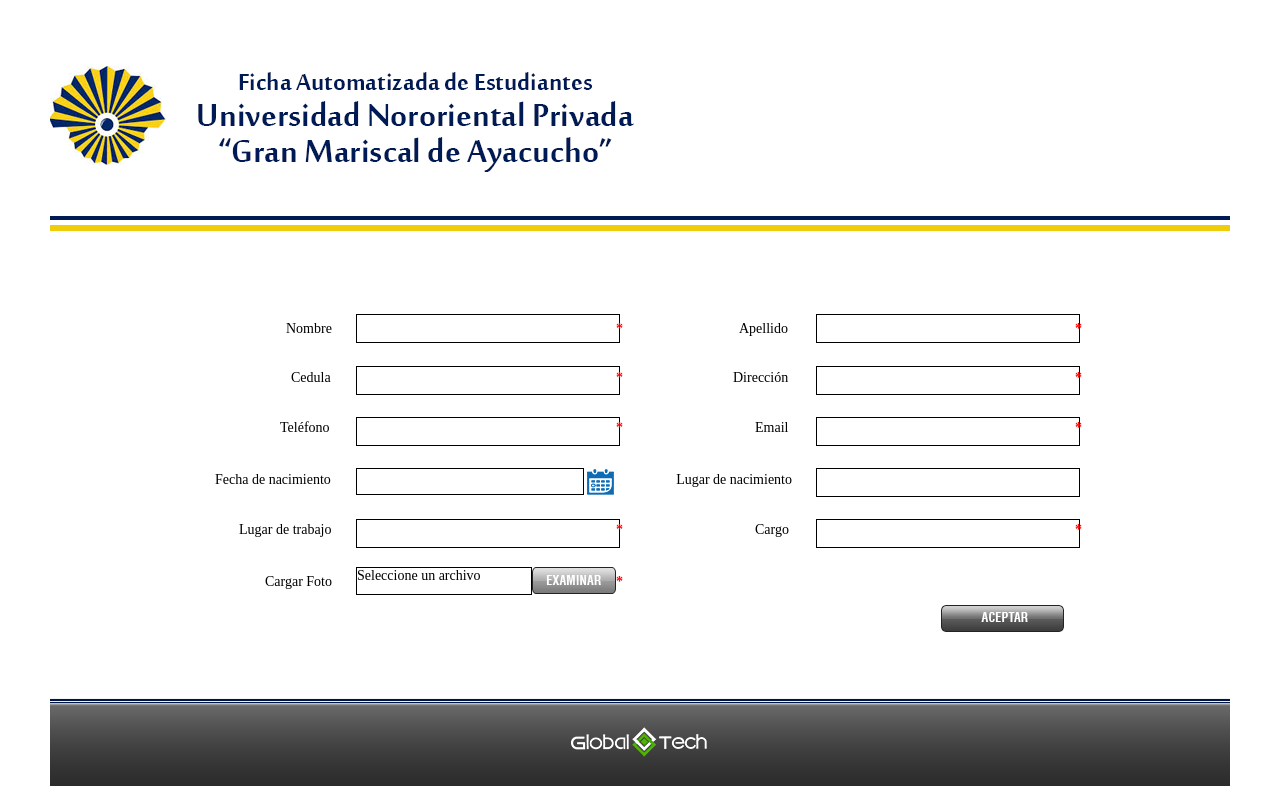
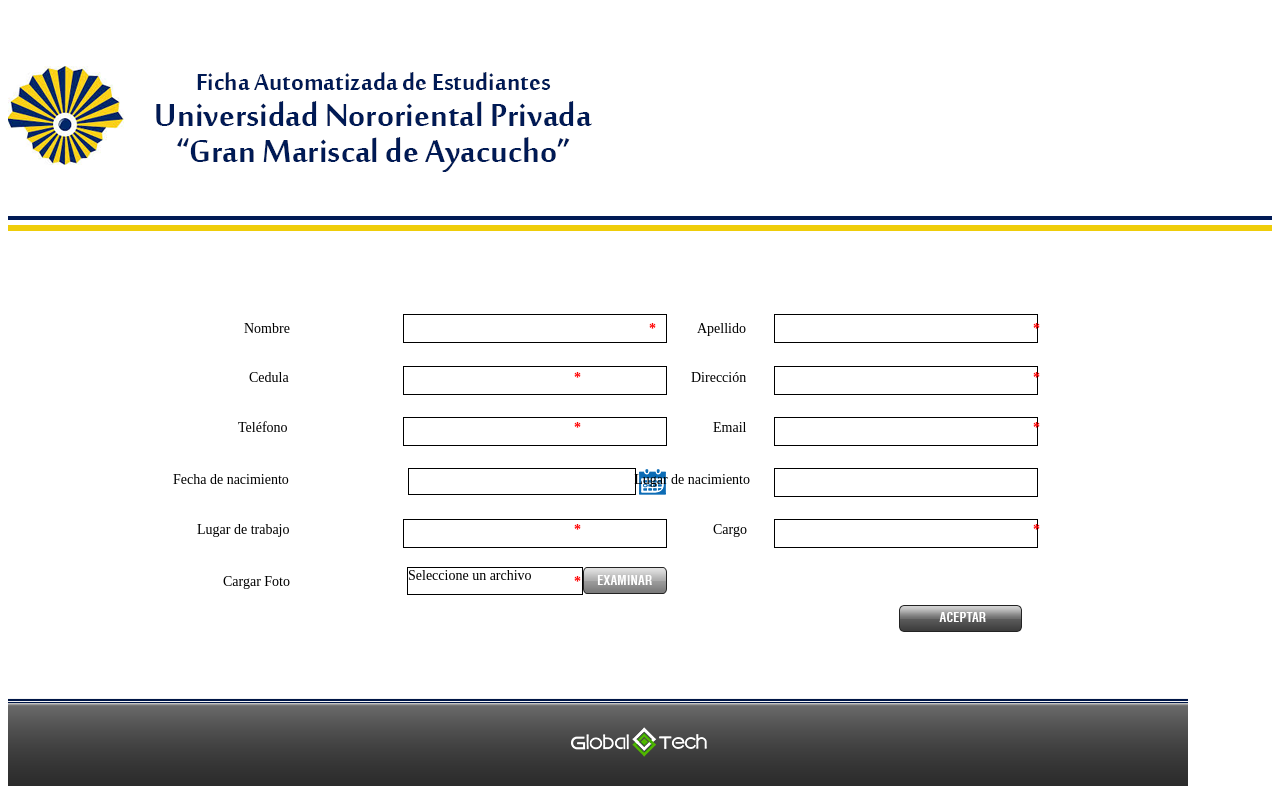
Before and after one commit to gbltechpanama/registroEstudiantil, a PHP site: page /vista/cargarDatos.html in a window 1280 px wide. Run offline with PHP 8.4, Linux system fonts and the light colour scheme; some web fonts are replaced.

Commit message:
Mejora en las vistas.

```diff
--- a/registroEstudiantil/vista/css/estilos.css
+++ b/registroEstudiantil/vista/css/estilos.css
@@ -8,7 +8,7 @@
 .container{
     background-color: #FDFDFD;
     height: 100%;
-    width: 1180px;
+    width: 100%;
     min-height: 50%;
     min-width: 50%;
     position: relative;
@@ -126,7 +126,7 @@ main{
     position: absolute;
     background-image: url(../img/pie2.png);
     background-repeat: repeat-x;
-    overflow: no-display;
+    overflow-x: hidden;
     z-index: 1;
 }
 .logo2{
@@ -412,7 +412,8 @@ main{
     color: #ff0000;
     position: absolute;
     top: 90px;
-    left: 566px;
+/*    left: 566px;*/
+    right: calc(50% - 16px);
     font-weight: bold;
 }
 .capaNecesario2{
@@ -475,7 +476,7 @@ main{
 .tNombre{
     position: absolute;
     top: 83px;
-    left: 306px;
+    right: calc(50% - 27px);
     width: 258px;
     height: 25px;
     border-color: #000000;
@@ -495,7 +496,7 @@ main{
 .tCedula{
     position: absolute;
     top: 135px;
-    left: 306px;
+    right: calc(50% - 27px);
     width: 258px;
     height: 25px;
     border-color: #000000;
@@ -527,7 +528,7 @@ main{
 .tTelefono{
     position: absolute;
     top: 186px;
-    left: 306px;
+    right: calc(50% - 27px);
     width: 258px;
     height: 25px;
     border-color: #000000;
@@ -547,7 +548,7 @@ main{
 .tFechaNacimiento{
     position: absolute;
     top: 237px;
-    left: 306px;
+    right: calc(50% - 27px);
     width: 208px;
     height: 25px;
     border-color: #000000;
@@ -558,7 +559,7 @@ main{
 .tFecha{
     position: absolute;
     top: 237px;
-    left: 306px;
+    right: calc(50% + 4px);
     width: 226px;
     height: 25px;
     border-color: #000000;
@@ -583,7 +584,7 @@ main{
 .tLugarTrabajo{
     position: absolute;
     top: 288px;
-    left: 306px;
+    right: calc(50% - 27px);
     width: 258px;
     height: 25px;
     border-color: #000000;
@@ -603,7 +604,7 @@ main{
 .tFoto{
     position: absolute;
     top: 336px;
-    left: 306px;
+    right: calc(50% - 27px);
     width: 258px;
     height: 26px;
     border-color: #000000;
@@ -685,10 +686,10 @@ main{
     position: absolute;
     top: 223px;
     left: 66px;
-    width: 1048px;
+    width: calc(100% - 132px);
     height: 25px;
     color: #000000;
-    text-align: justify;
+    text-align: left;
     font-family: "Myriad Pro Regular", HelveticaNegrita;
     font-size: 18px;
     overflow: hidden;
@@ -915,12 +916,12 @@ main{
     width: 84px;
     position: absolute;
     top: 336px;
-    left: 482px;
+    right: calc(50% - 27px);
 }
 #listaArchivo {
     position: absolute;
     top: 336px;
-    left: 306px;
+    right: calc(50% + 57px);
     width: 174px;
     height: 26px;
     border-color: #000000;
@@ -936,7 +937,7 @@ main{
 .botonFecha{
     position: absolute;
     top: 229px;
-    left: 536px;
+    right: calc(50% - 27px);
     display: block;
     background: url(../img/calendario.png);
     border: 0;
```
Also changed, not shown: registroEstudiantil/vista/administrarEstudiante.php (+5 -7 lines).
